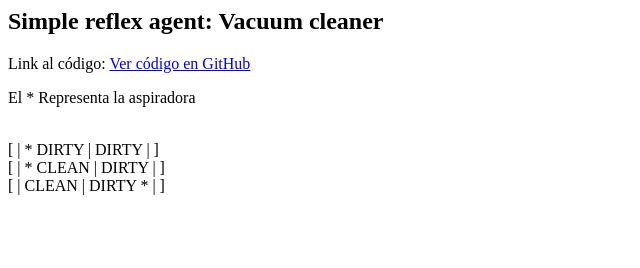
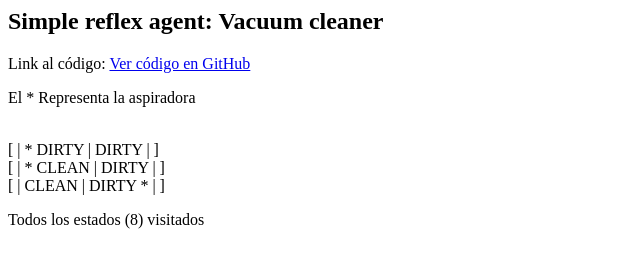
Before and after one commit to kmsu/1S2025_IA1, a plain HTML site: page Tarea1_Aspiradora/index.html in a window 1280 px wide. Shown: the whole page, without its empty margins (0-640 px from the left). Drawn offline with Linux system fonts and the light colour scheme.

Commit message:
[UPDATE] Mensaje de finalización de los estados

```diff
--- a/Tarea1_Aspiradora/index.html
+++ b/Tarea1_Aspiradora/index.html
@@ -7,5 +7,6 @@
 <p> El * Representa la aspiradora</p>
 <p id="log"></p>
 <script type="text/javascript" src="cleaner.js"></script>
+<p> Todos los estados (8) visitados </p>
 </body>
 </html>
```
